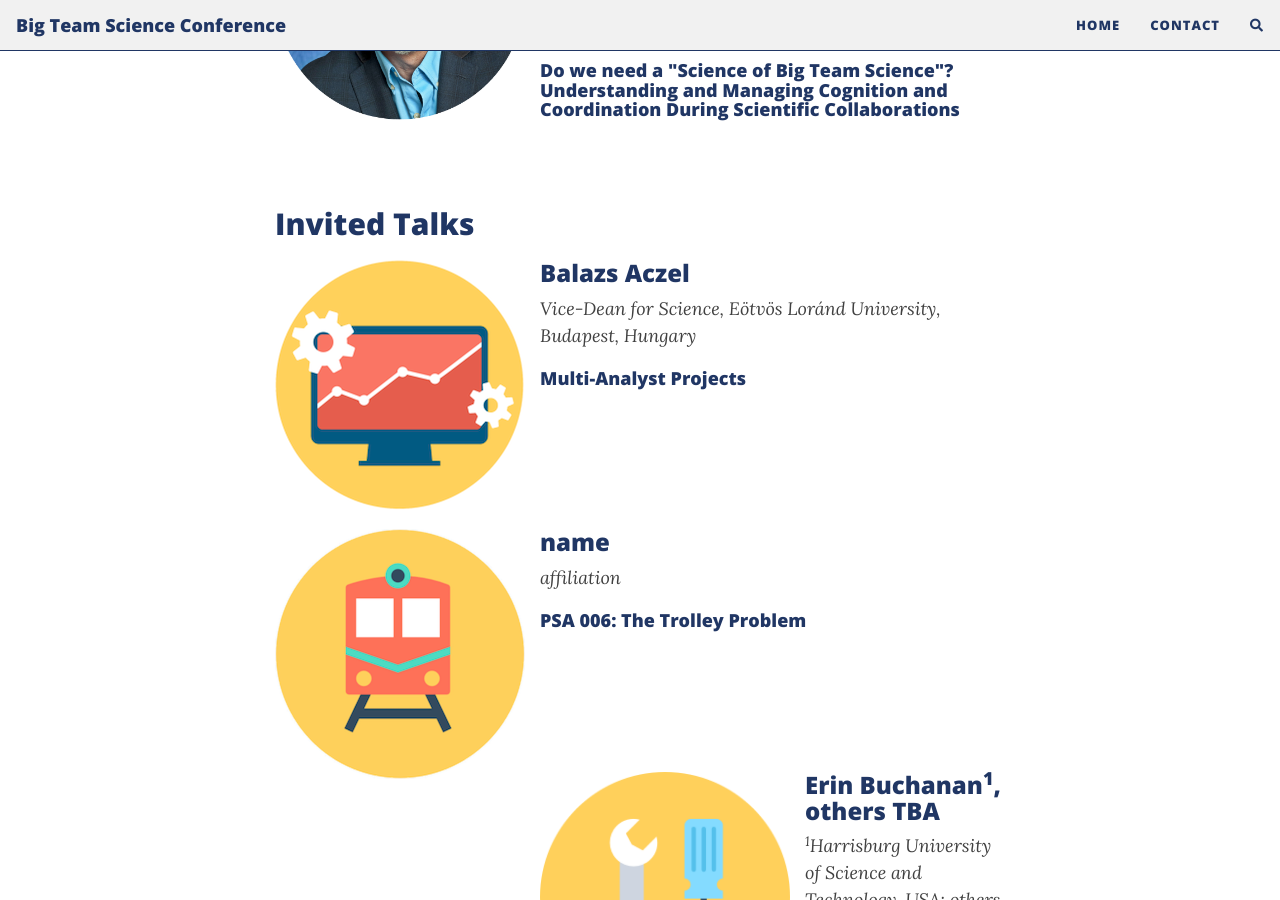
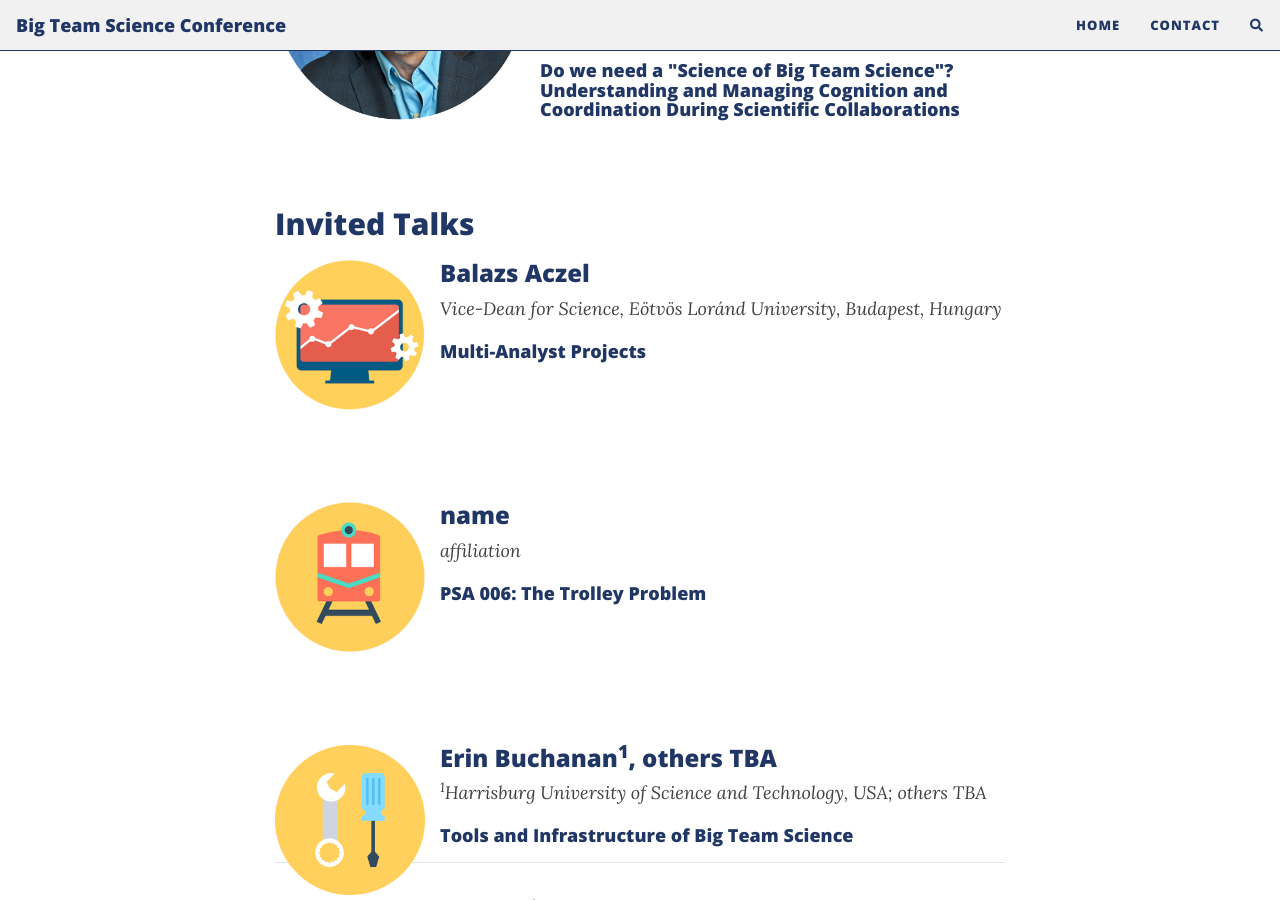
Before and after one commit to bigteamscienceconference/bigteamscienceconference.github.io, a Jekyll site: the page built from program.md, in a window 1280 px wide and 900 px high, scrolled down 903 px. Built offline with Jekyll 4.4.1, drawn with Linux system fonts in a browser that asks for light colours; nearby versions of some CDN libraries; comment, search, counter and statistics services are not loaded.

Commit message:
adjust spacing

```diff
--- a/program.md
+++ b/program.md
@@ -31,7 +31,7 @@ title: program
 ## Invited Talks
 
 <section>
-  <a href="http://decisionlab.elte.hu/members/balazs-aczel/"><img src="/assets/img/analysis.png" alt="analysis" width="250" height="250" style="float: left; margin-right: 15px;"></a>
+  <a href="http://decisionlab.elte.hu/members/balazs-aczel/"><img src="/assets/img/analysis.png" alt="analysis" width="150" height="150" style="float: left; margin-right: 15px;"></a>
   <h3>Balazs Aczel</h3>
   <i>Vice-Dean for Science, Eötvös Loránd University, Budapest, Hungary</i>
   <h4>Multi-Analyst Projects</h4>
@@ -40,7 +40,7 @@ title: program
 <br>
 <br>
 <section>
-  <a href="https://psysciacc.org/006-trolley-problem/"><img src="/assets/img/trolley.png" alt="trolley" width="250" height="250" style="float: left; margin-right: 15px;"></a>
+  <a href="https://psysciacc.org/006-trolley-problem/"><img src="/assets/img/trolley.png" alt="trolley" width="150" height="150" style="float: left; margin-right: 15px;"></a>
   <h3>name</h3>
   <i>affiliation</i>
   <h4>PSA 006: The Trolley Problem</h4>
@@ -49,7 +49,7 @@ title: program
 <br>
 <br>
 <section>
-  <a href=""><img src="/assets/img/tools.png" alt="tools" width="250" height="250" style="float: left; margin-right: 15px;"></a>
+  <a href=""><img src="/assets/img/tools.png" alt="tools" width="150" height="150" style="float: left; margin-right: 15px;"></a>
   <h3>Erin Buchanan<sup>1</sup>, others TBA</h3>
   <i><sup>1</sup>Harrisburg University of Science and Technology, USA; others TBA</i>
   <h4>Tools and Infrastructure of Big Team Science</h4>
```
